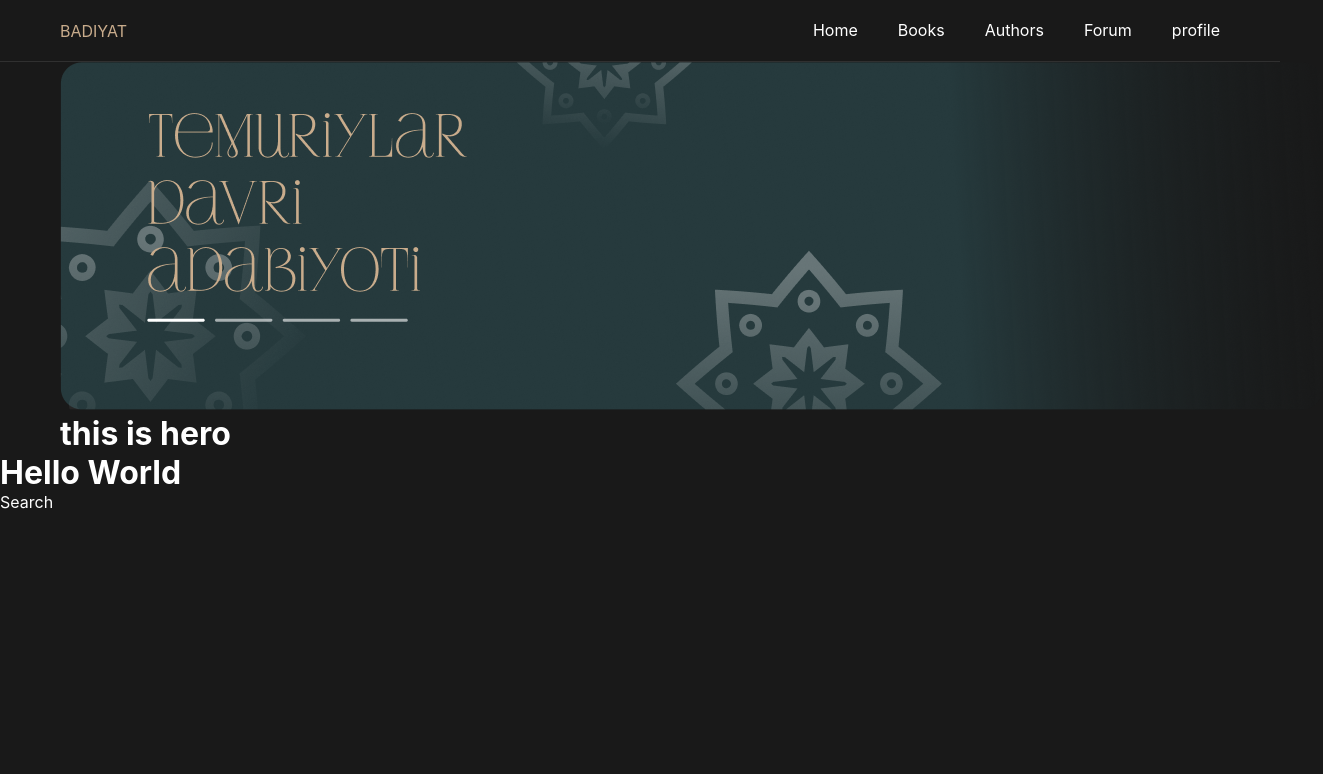
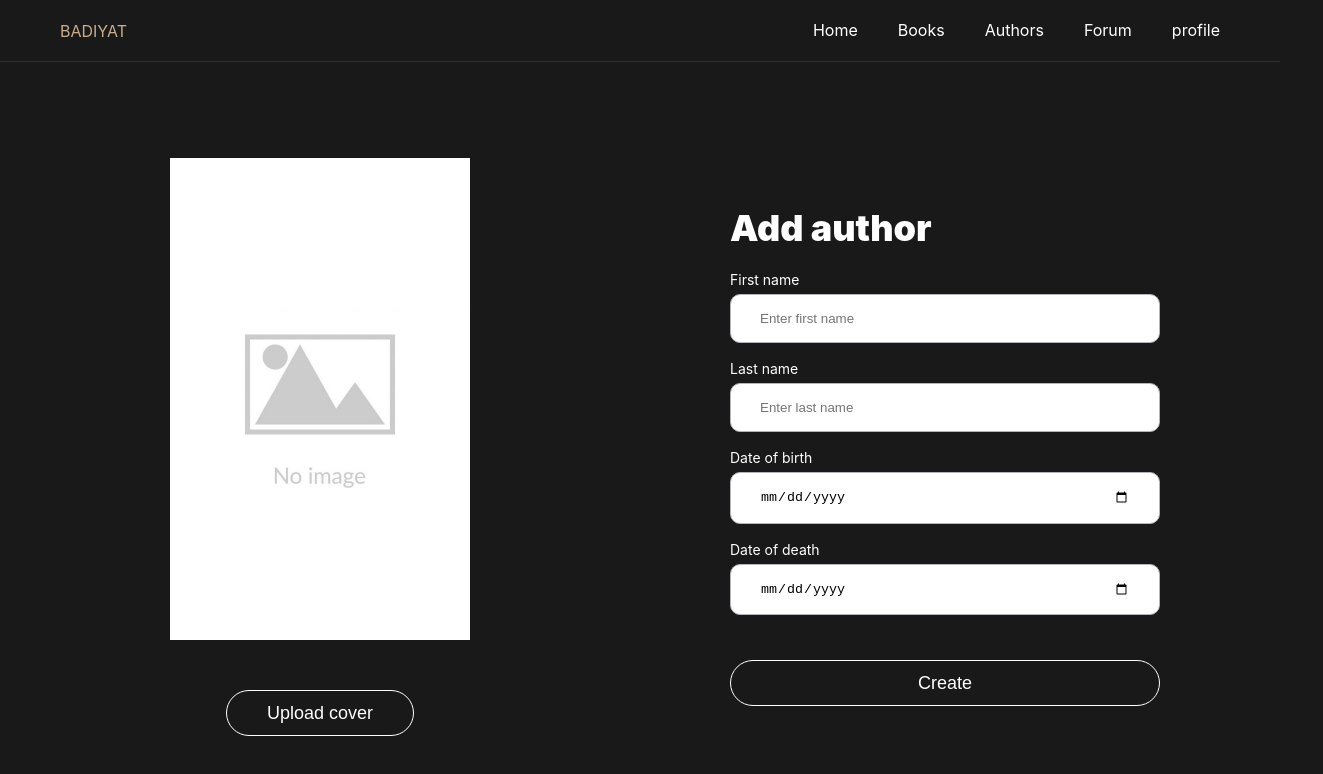
Before and after one commit to Akhmadjon-dev/book-store, a React (Create React App) app: page /add-author in a window 1280 px wide. Before the commit this address led to /home. Shown: the top 774 px of the page, 1323 px wide, since content can reach past the window. Built offline with nearby package versions, Linux system fonts and the light colour scheme; no server answers; sample sign-in values are in the browser's storage.

Commit message:
add author

```diff
--- a/src/App.js
+++ b/src/App.js
@@ -7,7 +7,8 @@ import SignIn from './container/Auth/SignIn'
 import Home from './container/Home'
 import Header from './components/Header'
 import client from './utils/axios'
-import AddContent from './container/AddContent';
+import AddAuthor from './container/AddContent/AddAuthor';
+import AddBook from './container/AddContent/AddBook';
 
 function App() {
   const user = localStorage.getItem('user')
@@ -36,7 +37,8 @@ function App() {
           <Route path="/home/*" element={<Home />} />
           <Route path="/not-found" element={<h3>Not Found</h3>} />
           <Route path="*" element={<Navigate to="/home" />} />
-          <Route path="/add" element={<AddContent />} />
+          <Route path="/add-book" element={<AddBook />} />
+          <Route path="/add-author" element={<AddAuthor />} />
         </Routes>
       </Fragment>
     )
--- /dev/null
+++ b/src/container/AddContent/AddAuthor.jsx
@@ -0,0 +1,74 @@
+import React, {useState} from 'react'
+
+import client from '../../utils/axios';
+import Container from '../Auth/styles/StySignUp';
+import noPhoto from '../../assets/img/no-photo.jpg';
+import Input from '../../components/Input';
+import Button from '../../components/Button';
+
+
+
+
+function AddAuthor() {
+  const [data, setData] = useState({
+    firstName: '',
+    lastName: '',
+    date_of_birth: '',
+    date_of_death: '',
+    price: '',
+    country: '',
+    description: '',
+  });
+  //const navigate = useNavigate();
+
+
+
+  const inputHandler = (e) => {
+    const { name, value } = e.target;
+    setData({ ...data, [name]: value });
+  }
+
+  const submitHandler = async (e) => {
+    e.preventDefault();
+    try {
+      const res = await client.post('/authors', data);
+      if(res.status === 201) {
+        localStorage.setItem('token', res.data.token);
+        localStorage.setItem('user', JSON.stringify(res.data.user));
+        // navigate('/', { replace: true });
+        window.location = ('/')
+      }
+
+    }
+    catch (error) {
+      console.log(error);
+    }
+  }
+
+  console.log(data);
+
+  const { firstName, lastName, date_of_birth, date_of_death } = data;
+
+  return <Container>
+      <div className="container__img">
+        <img src={noPhoto} alt="book cover"/>
+        <h2 className="book_title">{ data.firstName }</h2>
+        <Button title="Upload cover" type={'submit'} />
+      </div>
+      <form onSubmit={submitHandler} className="form">
+        <h1 className="form__title">
+          Add author
+        </h1>
+
+        <div className="form__group">
+          <Input name="firstName" label="First name" type="text" value={firstName} placeholder="Enter first name" onChange={inputHandler} />
+          <Input name="lastName" label="Last name" type="text" value={lastName} placeholder="Enter last name" onChange={inputHandler} />
+          <Input name="date_of_birth" label="Date of birth" type="date" value={date_of_birth} placeholder="Enter date of birth" onChange={inputHandler} />
+          <Input name="date_of_death" label="Date of death" type="date" value={date_of_death} placeholder="Enter date of death" onChange={inputHandler} />
+          <Button title="Create" type={'submit'} />
+        </div>
+      </form>
+  </Container>;
+}
+
+export default AddAuthor;
--- a/src/container/AddContent/index.jsx
+++ b/src/container/AddContent/AddBook.jsx
@@ -9,7 +9,7 @@ import Button from '../../components/Button';
 
 
 
-function AddContent() {
+function AddBook() {
   const [data, setData] = useState({
     title: '',
     author: '',
@@ -74,4 +74,4 @@ function AddContent() {
   </Container>;
 }
 
-export default AddContent;
+export default AddBook;
```
